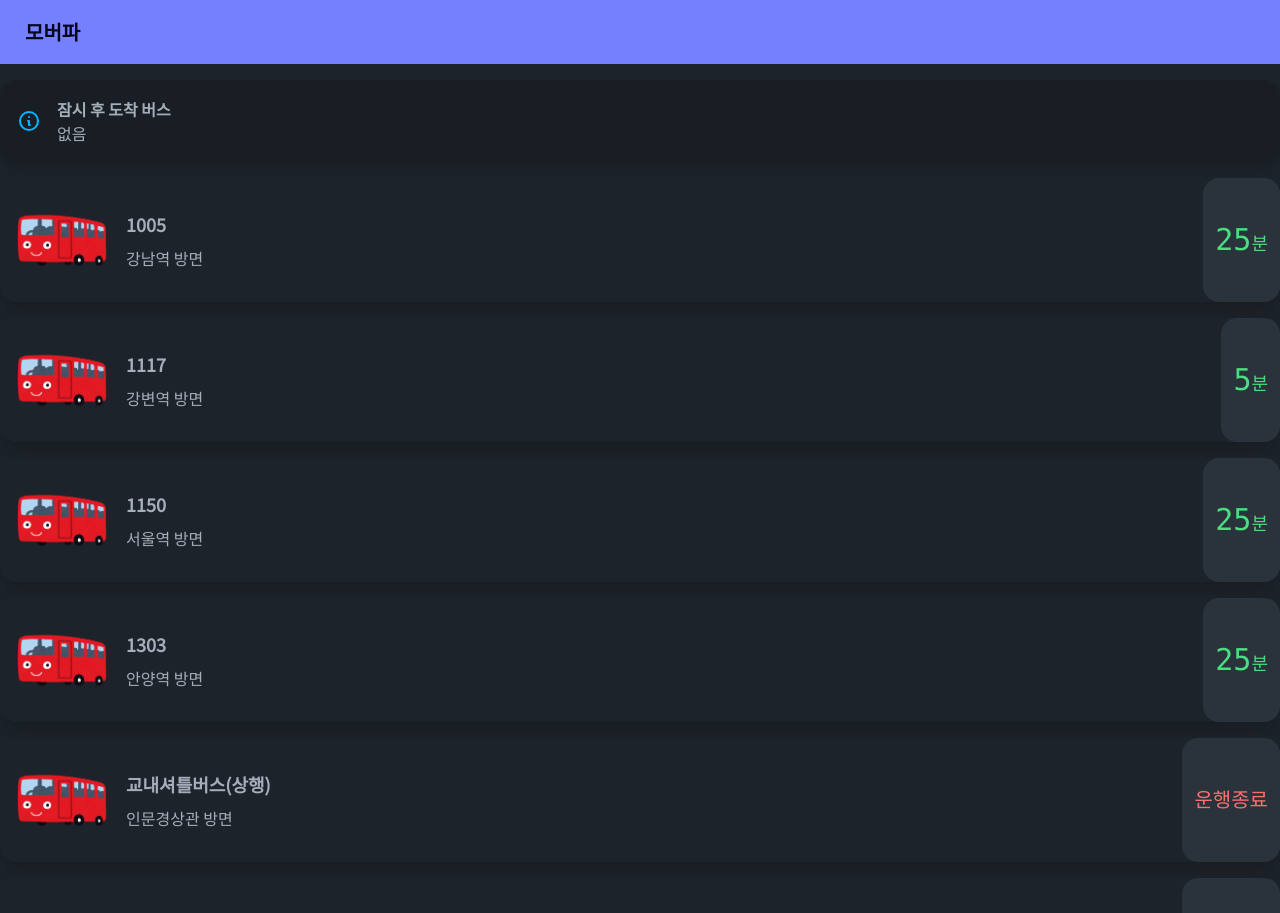
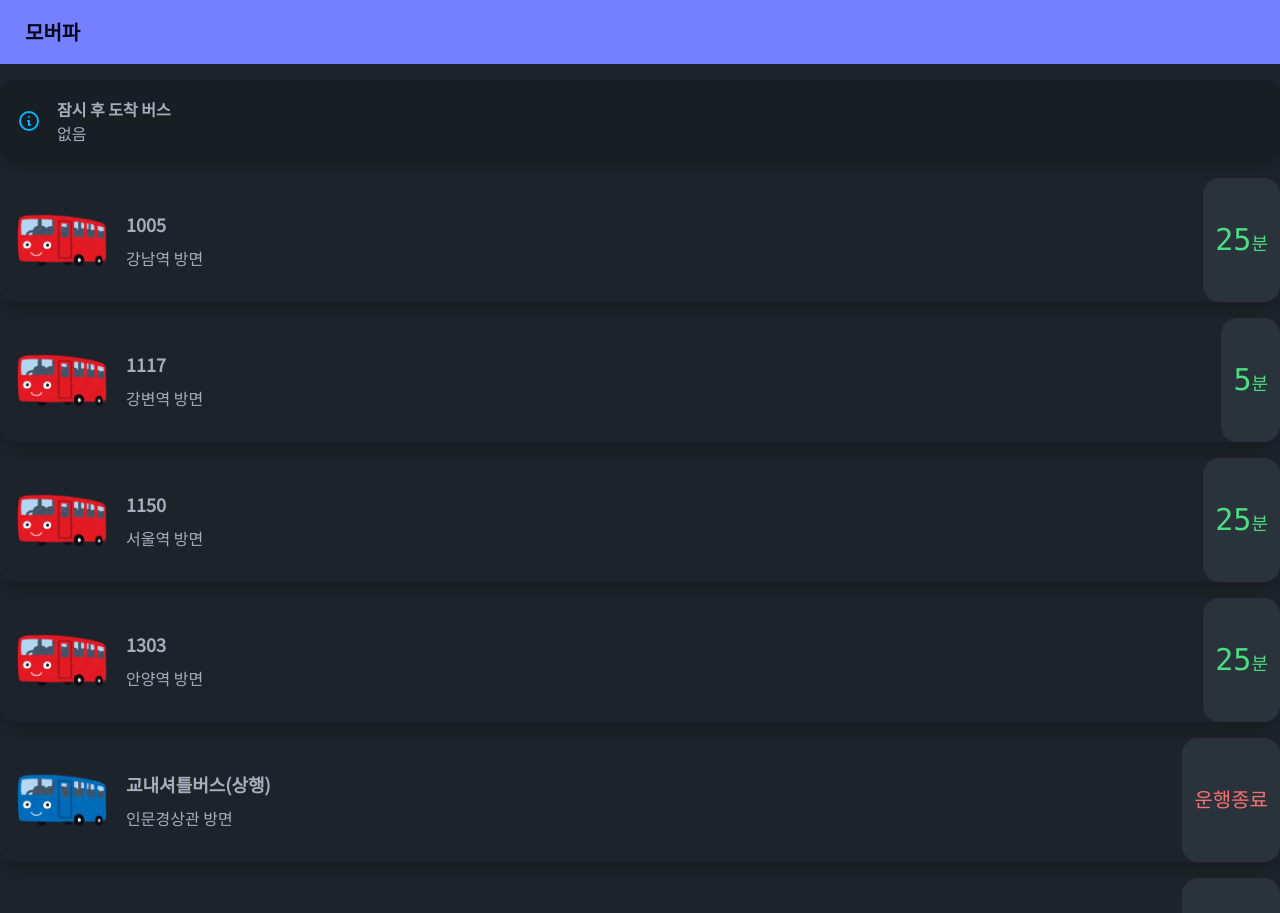
Before and after one commit to hufs-opensw-7/bus-finder, a React (Create React App) app: page / in a window 1280 px wide. Shown: the top 913 px of the page. Built offline with nearby package versions, Linux system fonts and the light colour scheme.

Commit message:
Finish adding blue bus

```diff
--- a/src/components/DetailPage/BusInformationCard.js
+++ b/src/components/DetailPage/BusInformationCard.js
@@ -1,5 +1,6 @@
 import { useEffect, useState } from "react";
 import redBusImage from "../../assets/red_bus.png";
+import blueBusImage from "../../assets/blue_bus.png";
 
 function BusInformationCard({ busNumber, headingTo, schedule }) {
   const [timeToNextBus, setTimeToNextBus] = useState("");
@@ -7,9 +8,7 @@ function BusInformationCard({ busNumber, headingTo, schedule }) {
   useEffect(() => {
     const calculateTimeToNextBus = () => {
       const now = new Date();
-      const nowTime = `${now.getHours() < 10 ? "0" : ""}${now.getHours()}:${
-        now.getMinutes() < 10 ? "0" : ""
-      }${now.getMinutes()}`;
+      const nowTime = `${now.getHours() < 10 ? "0" : ""}${now.getHours()}:${now.getMinutes() < 10 ? "0" : ""}${now.getMinutes()}`;
 
       const isWeekend = now.getDay() === 0 || now.getDay() === 6; // 0 = Sunday, 6 = Saturday
       const scheduleTimes = isWeekend ? schedule.weekend : schedule.weekday;
@@ -45,13 +44,18 @@ function BusInformationCard({ busNumber, headingTo, schedule }) {
     return () => clearInterval(interval);
   }, [schedule]);
 
+  const isShuttleBus = busNumber.includes("교내셔틀버스");
+  const busImage = isShuttleBus ? blueBusImage : redBusImage;
+  const headingText = isShuttleBus ? `${headingTo} 방면` : `한국외대 ⟷ ${headingTo}`;
+  const timeTextColor = timeToNextBus === "운행 종료" ? "text-red-400" : "text-green-400";
+
   return (
     <div className="card bg-neutral my-4">
       <div className="card-body items-center text-center">
-        <img src={redBusImage} alt="bus image" className="w-24" />
-        <h1 className="text-base lg:text-lg font-bold">{busNumber}번</h1>
-        <p className="text-sm lg:text-base">한국외대 ⟷ {headingTo}</p>
-        <p className="text-green-400 text-xs lg:text-sm">{timeToNextBus}</p>
+        <img src={busImage} alt="bus image" className="w-24" />
+        <h1 className="text-base lg:text-lg font-bold">{busNumber}</h1>
+        <p className="text-sm lg:text-base">{headingText}</p>
+        <p className={`${timeTextColor} text-xs lg:text-sm`}>{timeToNextBus}</p>
       </div>
     </div>
   );
--- a/src/components/DetailPage/BusScheduleCard.js
+++ b/src/components/DetailPage/BusScheduleCard.js
@@ -9,12 +9,13 @@ function BusScheduleCard({ busSchedule }) {
   const currentMinutes = currentTime.getMinutes();
   const currentTotalMinutes = currentHours * 60 + currentMinutes;
 
-  // Find the next upcoming time
   const nextTime = schedule.find(time => {
     const [hours, minutes] = time.split(":").map(Number);
     const totalMinutes = hours * 60 + minutes;
     return totalMinutes > currentTotalMinutes;
   }) || schedule[0];
+
+  const hasWeekendSchedule = busSchedule.weekend && busSchedule.weekend.length > 0;
 
   return (
     <div className="card bg-neutral my-4">
@@ -23,7 +24,7 @@ function BusScheduleCard({ busSchedule }) {
           <thead className="text-center">
             <tr>
               <th>평일</th>
-              <th>주말</th>
+              {hasWeekendSchedule && <th>주말</th>}
             </tr>
           </thead>
           <tbody className="text-center">
@@ -32,9 +33,11 @@ function BusScheduleCard({ busSchedule }) {
                 <td className={!isWeekend && weekdayTime === nextTime ? "bg-base-200" : ""}>
                   {weekdayTime}
                 </td>
-                <td className={isWeekend && index < busSchedule.weekend.length && busSchedule.weekend[index] === nextTime ? "bg-base-200" : ""}>
-                  {index < busSchedule.weekend.length ? busSchedule.weekend[index] : ""}
-                </td>
+                {hasWeekendSchedule && (
+                  <td className={isWeekend && index < busSchedule.weekend.length && busSchedule.weekend[index] === nextTime ? "bg-base-200" : ""}>
+                    {index < busSchedule.weekend.length ? busSchedule.weekend[index] : ""}
+                  </td>
+                )}
               </tr>
             ))}
           </tbody>
--- a/src/components/MainPage/BusCard.js
+++ b/src/components/MainPage/BusCard.js
@@ -2,6 +2,7 @@ import { useState, useEffect } from "react";
 import { Link } from "react-router-dom";
 import api from "../../api/api.json";
 import redBusImage from "../../assets/red_bus.png";
+import blueBusImage from "../../assets/blue_bus.png";
 
 function BusCard() {
   const [timeToNextBuses, setTimeToNextBuses] = useState({});
@@ -84,7 +85,14 @@ function BusCard() {
         <Link to={`/detail/${busNumber}`} key={busNumber}>
           <div className="card card-side bg-base-100 shadow-xl my-4 hover:bg-base-200">
             <figure className="max-w-20 lg:max-w-24 ml-3.5 -mr-4">
-              <img src={redBusImage} alt="bus image" />
+              <img
+                src={
+                  busNumber.includes("교내셔틀버스")
+                    ? blueBusImage
+                    : redBusImage
+                }
+                alt="bus image"
+              />
             </figure>
 
             <div className="card-body">
```
